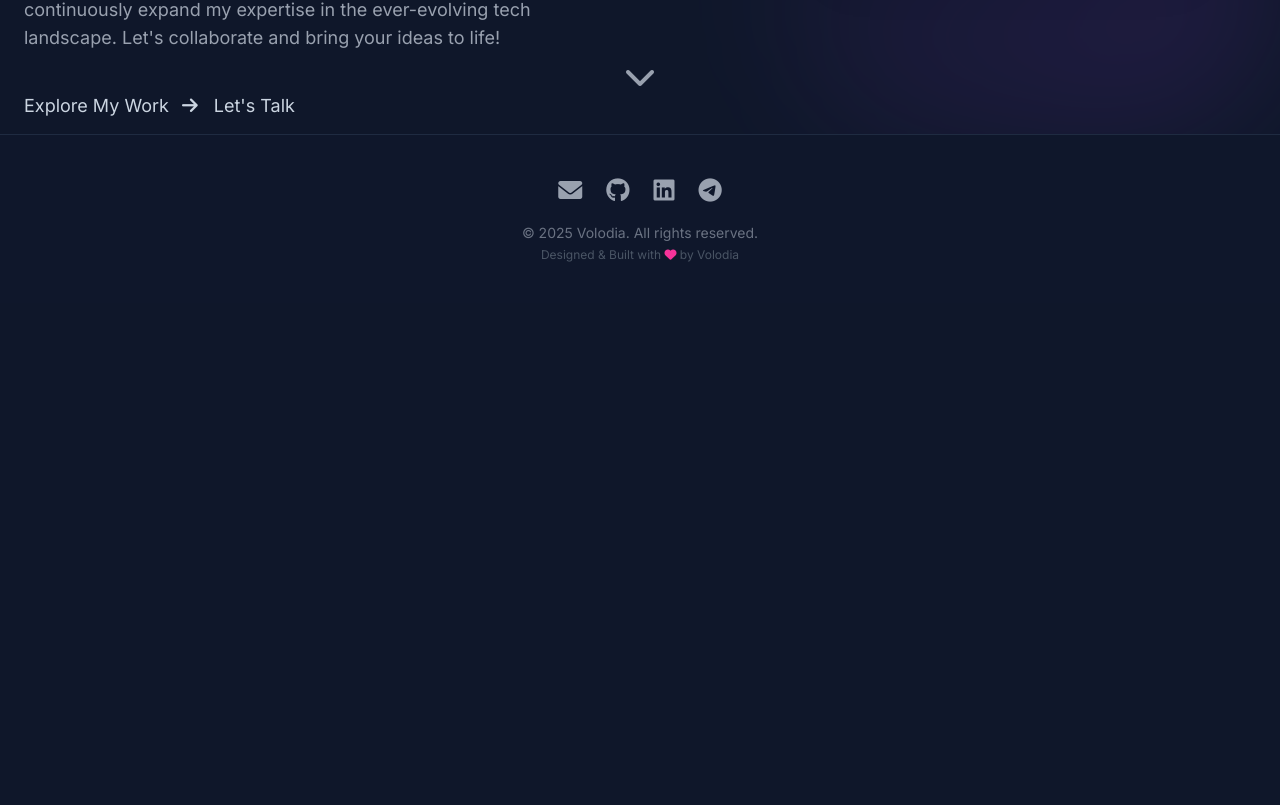
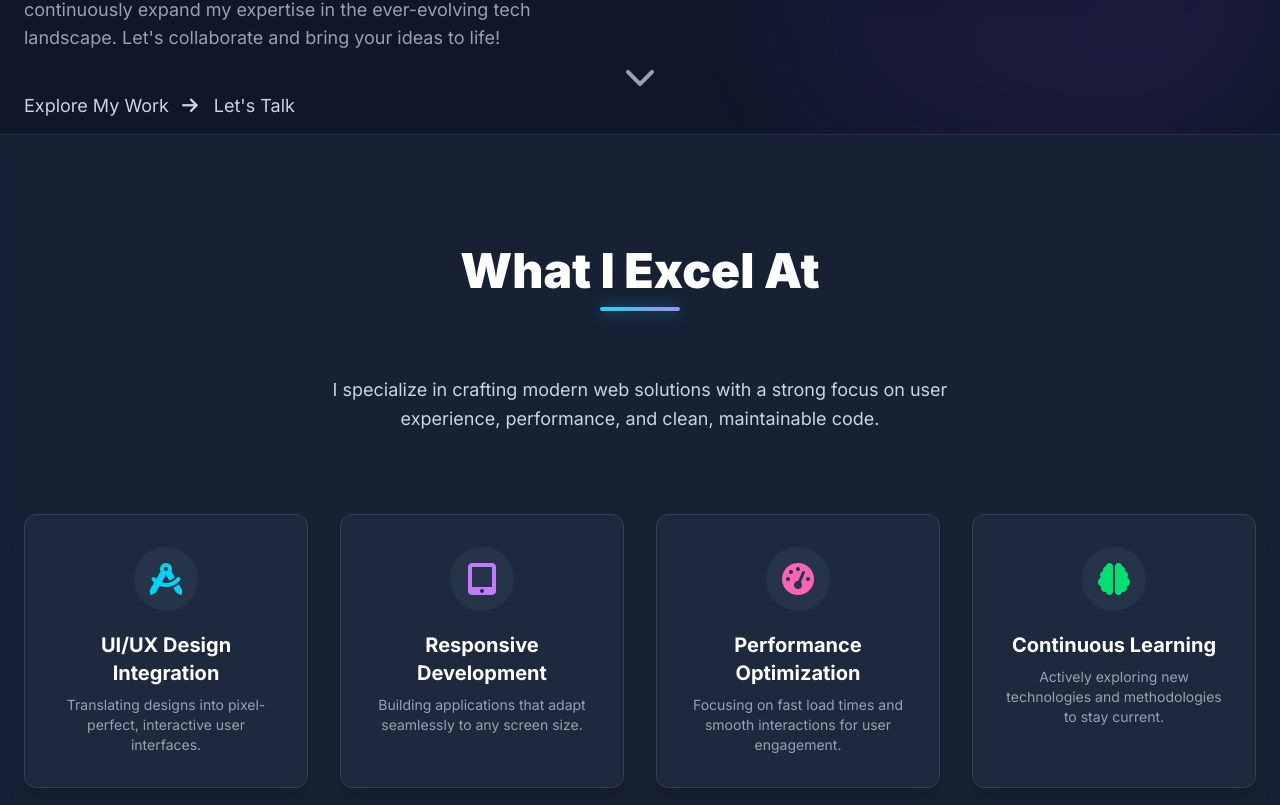
Before and after one commit to Volodia34/Portfolio, a Next.js app: page / in a window 1280 px wide. Shown: the part 735-1540 px from the top of the page. Before the commit the page ends 1038 px from the top, so only its background shows below. Built offline with nearby package versions, Linux system fonts and the light colour scheme.

Commit message:
feat: Implement WhatIDoSection with scroll animations

```diff
--- a/src/app/globals.css
+++ b/src/app/globals.css
@@ -83,3 +83,17 @@ body {
   display: inline-block;
   min-height: 1em;
 }
+
+.what-i-do-card {
+  @apply bg-slate-800 p-6 md:p-8 rounded-xl shadow-xl border border-slate-700 hover:border-cyan-500/70 transition-all duration-300 ease-in-out transform hover:-translate-y-2 hover:shadow-cyan-500/20 text-center;
+}
+.card-icon-bg {
+  @apply w-16 h-16 rounded-full bg-slate-700/50 flex items-center justify-center mx-auto mb-4 transition-all duration-300;
+}
+.what-i-do-card:hover .card-icon-bg {
+  @apply bg-cyan-500/20 scale-110 shadow-lg;
+}
+
+.opacity-0 {
+  opacity: 0;
+}
--- a/src/app/page.tsx
+++ b/src/app/page.tsx
@@ -1,13 +1,14 @@
 import HeroSection from '@/components/HeroSection';
+import WhatIDoSection from "@/components/WhatIDoSection";
 
 export default function HomePage() {
-  return (
-      <>
-        <HeroSection />
-        {/* <WhatIDoSection /> */}
-        {/* <div className="container mx-auto px-6 py-12 text-center">
+    return (
+        <>
+            <HeroSection/>
+            <WhatIDoSection/>
+            {/* <div className="container mx-auto px-6 py-12 text-center">
         <h2 className="text-3xl font-bold text-white mt-12">More Sections Coming Soon...</h2>
       </div> */}
-      </>
-  );
+        </>
+    );
 }
--- /dev/null
+++ b/src/components/WhatIDoSection.tsx
@@ -0,0 +1,173 @@
+'use client';
+
+import { useEffect, useRef } from 'react';
+
+declare global {
+    interface Window {
+        anime: typeof import('animejs');
+    }
+}
+
+interface CardData {
+    iconClass: string;
+    iconColorClass: string;
+    title: string;
+    description: string;
+    delay: number;
+}
+
+const cardsData: CardData[] = [
+    {
+        iconClass: 'fas fa-drafting-compass',
+        iconColorClass: 'text-cyan-400',
+        title: 'UI/UX Design Integration',
+        description: 'Translating designs into pixel-perfect, interactive user interfaces.',
+        delay: 200,
+    },
+    {
+        iconClass: 'fas fa-tablet-alt',
+        iconColorClass: 'text-purple-400',
+        title: 'Responsive Development',
+        description: 'Building applications that adapt seamlessly to any screen size.',
+        delay: 300,
+    },
+    {
+        iconClass: 'fas fa-tachometer-alt',
+        iconColorClass: 'text-pink-400',
+        title: 'Performance Optimization',
+        description: 'Focusing on fast load times and smooth interactions for user engagement.',
+        delay: 400,
+    },
+    {
+        iconClass: 'fas fa-brain',
+        iconColorClass: 'text-green-400',
+        title: 'Continuous Learning',
+        description: 'Actively exploring new technologies and methodologies to stay current.',
+        delay: 500,
+    },
+];
+
+const WhatIDoSection: React.FC = () => {
+    const sectionRef = useRef<HTMLDivElement>(null);
+    const titleRef = useRef<HTMLHeadingElement>(null);
+    const descriptionRef = useRef<HTMLParagraphElement>(null);
+    const cardsRef = useRef<(HTMLDivElement | null)[]>([]);
+
+    useEffect(() => {
+        if (typeof window.anime !== 'undefined') {
+            const anime = window.anime;
+
+            const observerCallback = (
+                entries: IntersectionObserverEntry[],
+                observer: IntersectionObserver
+            ) => {
+                entries.forEach(entry => {
+                    if (entry.isIntersecting) {
+                        if (entry.target === titleRef.current) {
+                            anime({
+                                targets: titleRef.current,
+                                translateY: [20, 0],
+                                opacity: [0, 1],
+                                easing: 'easeOutExpo',
+                                duration: 800,
+                            });
+                        }
+
+                        if (entry.target === descriptionRef.current) {
+                            anime({
+                                targets: descriptionRef.current,
+                                translateY: [20, 0],
+                                opacity: [0, 1],
+                                easing: 'easeOutExpo',
+                                duration: 800,
+                                delay: 100,
+                            });
+                        }
+
+                        cardsRef.current.forEach(card => {
+                            if (card && entry.target === card) {
+                                anime({
+                                    targets: card,
+                                    translateY: [30, 0],
+                                    opacity: [0, 1],
+                                    scale: [0.95, 1],
+                                    easing: 'easeOutExpo',
+                                    duration: 700,
+                                    delay: card.dataset.delay ? parseInt(card.dataset.delay) : 0,
+                                });
+                            }
+                        });
+
+                        observer.unobserve(entry.target);
+                    }
+                });
+            };
+
+            const observerOptions = {
+                root: null,
+                rootMargin: '0px',
+                threshold: 0.15,
+            };
+
+            const observer = new IntersectionObserver(observerCallback, observerOptions);
+
+            if (titleRef.current) observer.observe(titleRef.current);
+            if (descriptionRef.current) observer.observe(descriptionRef.current);
+            cardsRef.current.forEach(card => {
+                if (card) observer.observe(card);
+            });
+
+            return () => {
+                if (titleRef.current) observer.unobserve(titleRef.current);
+                if (descriptionRef.current) observer.unobserve(descriptionRef.current);
+                cardsRef.current.forEach(card => {
+                    if (card) observer.unobserve(card);
+                });
+            };
+        } else {
+            if (titleRef.current) titleRef.current.style.opacity = '1';
+            if (descriptionRef.current) descriptionRef.current.style.opacity = '1';
+            cardsRef.current.forEach(card => {
+                if (card) card.style.opacity = '1';
+            });
+        }
+    }, []);
+
+    return (
+        <section
+            ref={sectionRef}
+            id="what-i-do"
+            className="py-20 md:py-28 bg-slate-800/60 backdrop-blur-sm section-divider-top"
+        >
+            <div className="container mx-auto px-6 text-center">
+                <h2 ref={titleRef} className="section-title-custom opacity-0">
+                    What I Excel At
+                </h2>
+                <p ref={descriptionRef} className="section-description opacity-0">
+                    I specialize in crafting modern web solutions with a strong focus on user experience,
+                    performance, and clean, maintainable code.
+                </p>
+                <div className="grid sm:grid-cols-2 lg:grid-cols-4 gap-8">
+                    {cardsData.map((card, index) => (
+                        <div
+                            key={index}
+                            ref={el => {
+                                cardsRef.current[index] = el;
+                            }}
+                            className="what-i-do-card opacity-0"
+                            data-delay={card.delay}
+                        >
+                            <div className="card-icon-bg">
+                                <i className={`${card.iconClass} fa-2x ${card.iconColorClass}`}></i>
+                            </div>
+                            <h3 className="text-xl font-bold text-white mt-5 mb-2">{card.title}</h3>
+                            <p className="text-gray-400 text-sm">{card.description}</p>
+                        </div>
+                    ))}
+                </div>
+            </div>
+        </section>
+    );
+};
+
+export default WhatIDoSection;
```
Also changed, not shown: package.json (+8 -6 lines), src/components/HeroSection.tsx (+34 -41 lines), 1 other file (tests, documents, lock files or other folders).
